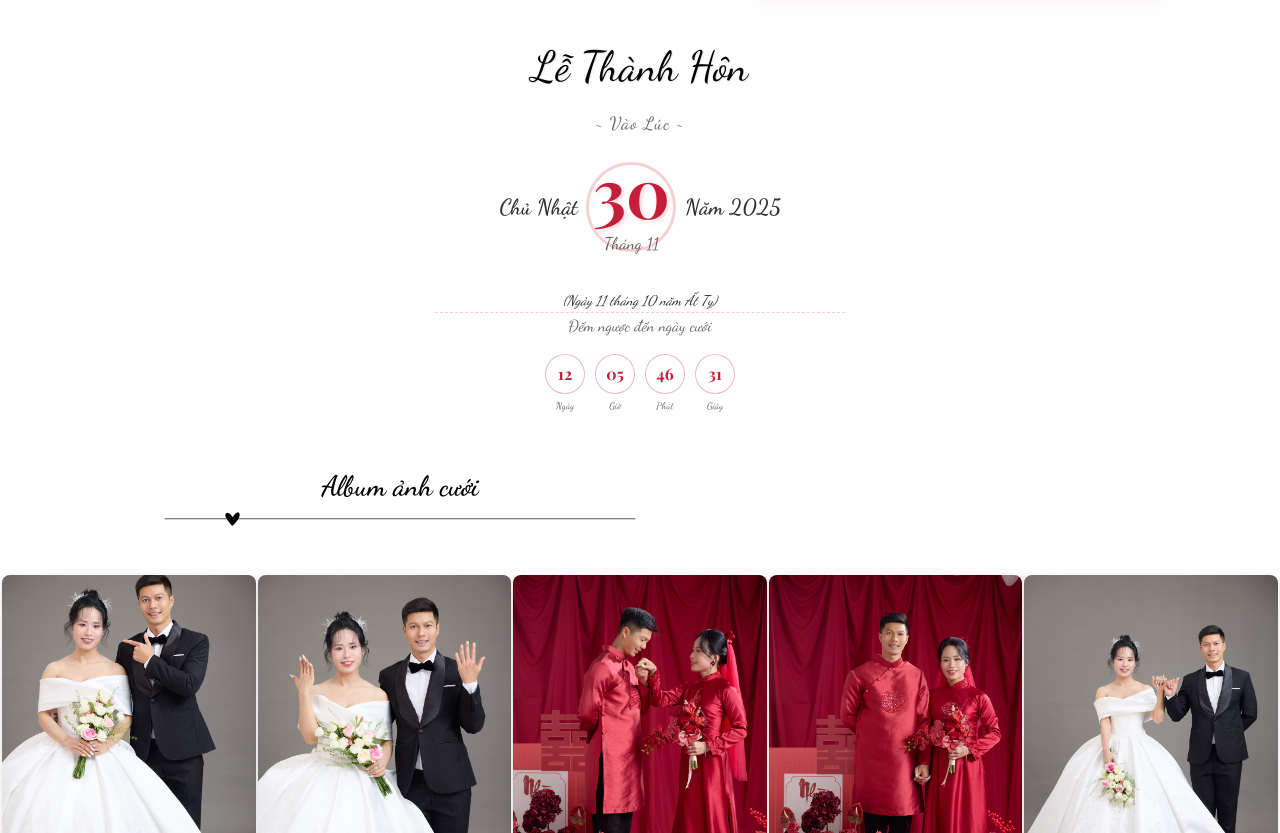
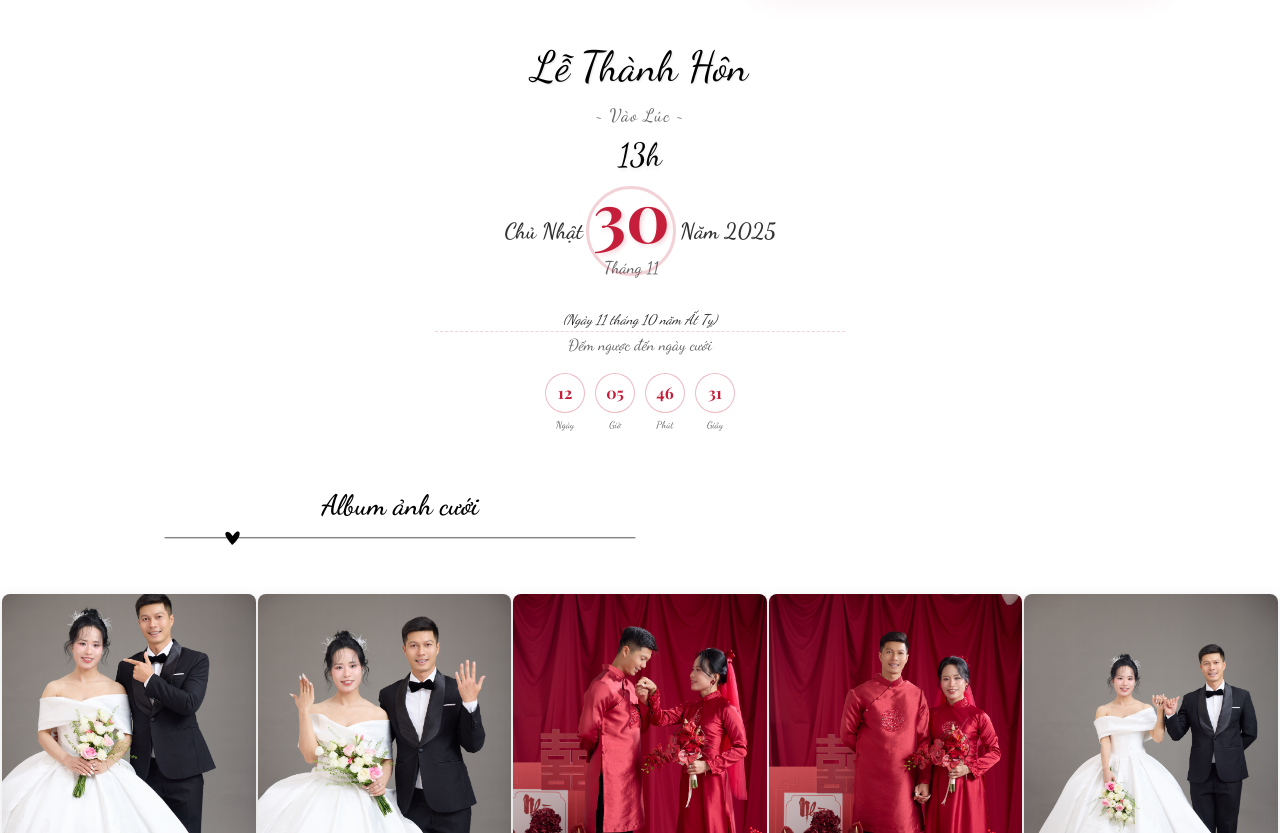
Before and after one commit to namnvhustsoict/weddingcongtho, a plain HTML site: page index.html in a window 1280 px wide. Shown: the part 2077-2910 px from the top of the page. Drawn offline with nearby package versions, Linux system fonts and the light colour scheme.

```diff
--- a/index.html
+++ b/index.html
@@ -1813,10 +1813,11 @@
 
         <!-- Event Details -->
     <div style="text-align: center; width: 100%; max-width: 450px; margin: 20px auto; padding: 30px 20px; background: #ffffff; ">
-            <div style="font-family: 'Dancing Script', cursive; font-size: 42px; font-weight: 400; color: #000000; margin-bottom: 8px; text-shadow: 1px 1px 2px rgba(0,0,0,0.1);">Lễ Thành Hôn</div>
+            <div style="font-family: 'Dancing Script', cursive; font-size: 42px; font-weight: 400; color: #000000;  text-shadow: 1px 1px 2px rgba(0,0,0,0.1);">Lễ Thành Hôn</div>
             <div style="font-family: 'Dancing Script', cursive; font-size: 18px; color: #666; margin-bottom: 10px; letter-spacing: 1px;">~ Vào Lúc ~</div>
-
-            <div style="display: flex; align-items: center; justify-content: center; gap: 15px; margin: 20px 0;">
+            <div style="font-family: 'Dancing Script', cursive; font-size: 32px; font-weight: 400; color: #000000;  text-shadow: 0 2px 4px rgba(0,0,0,0.1); line-height: 1;">13h</div>
+
+            <div style="display: flex; align-items: center; justify-content: center; gap: 10px; margin: 10px 0;">
                 <div style="font-family: 'Dancing Script', cursive; font-size: 22px; color: #333; font-weight: 600;">Chủ Nhật</div>
                 <div style="text-align: center; position: relative;">
                     <div style="position: absolute; top: 50%; left: 50%; transform: translate(-50%, -50%); width: 90px; height: 90px; border: 3px solid #c41e3a; border-radius: 50%; opacity: 0.2;"></div>
```
